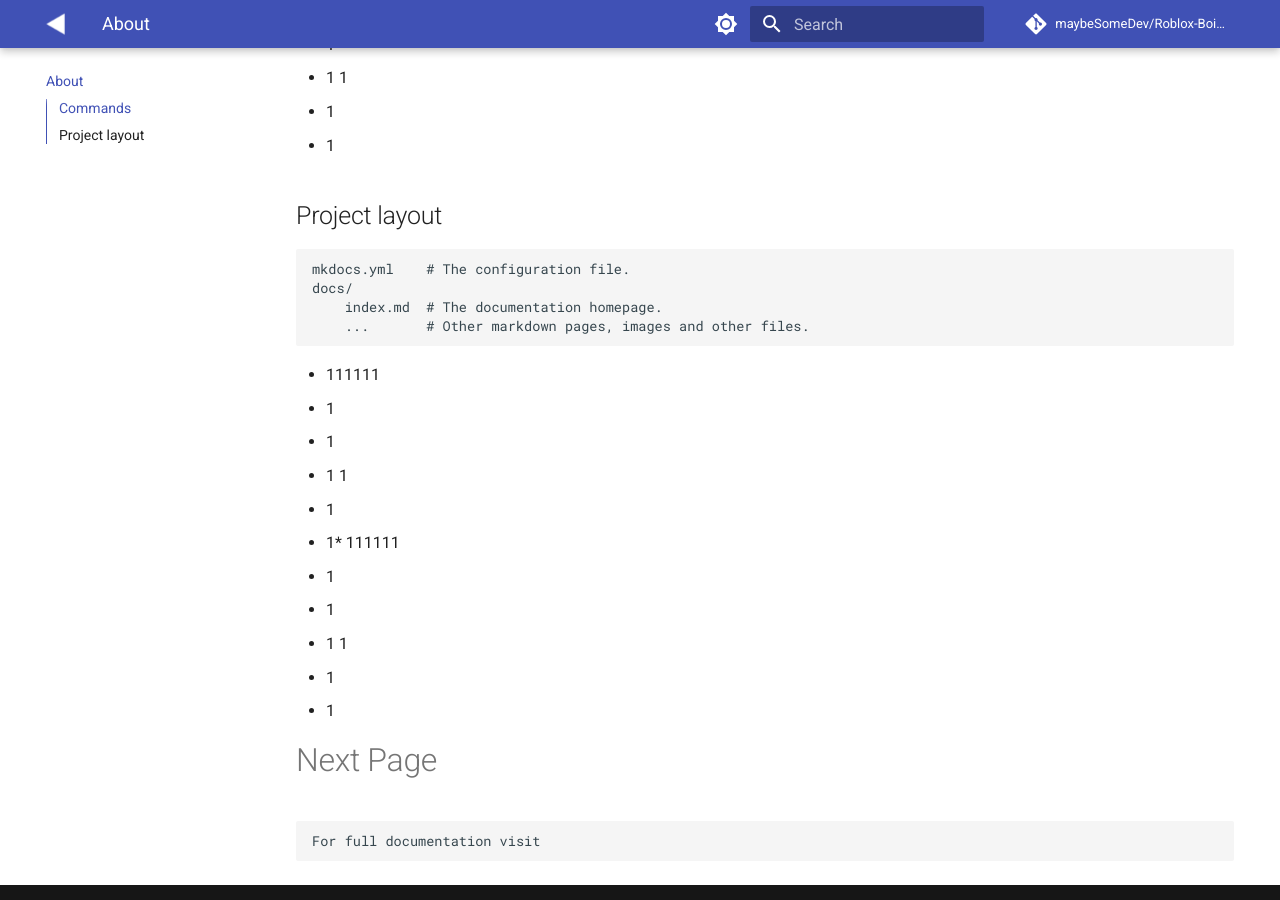
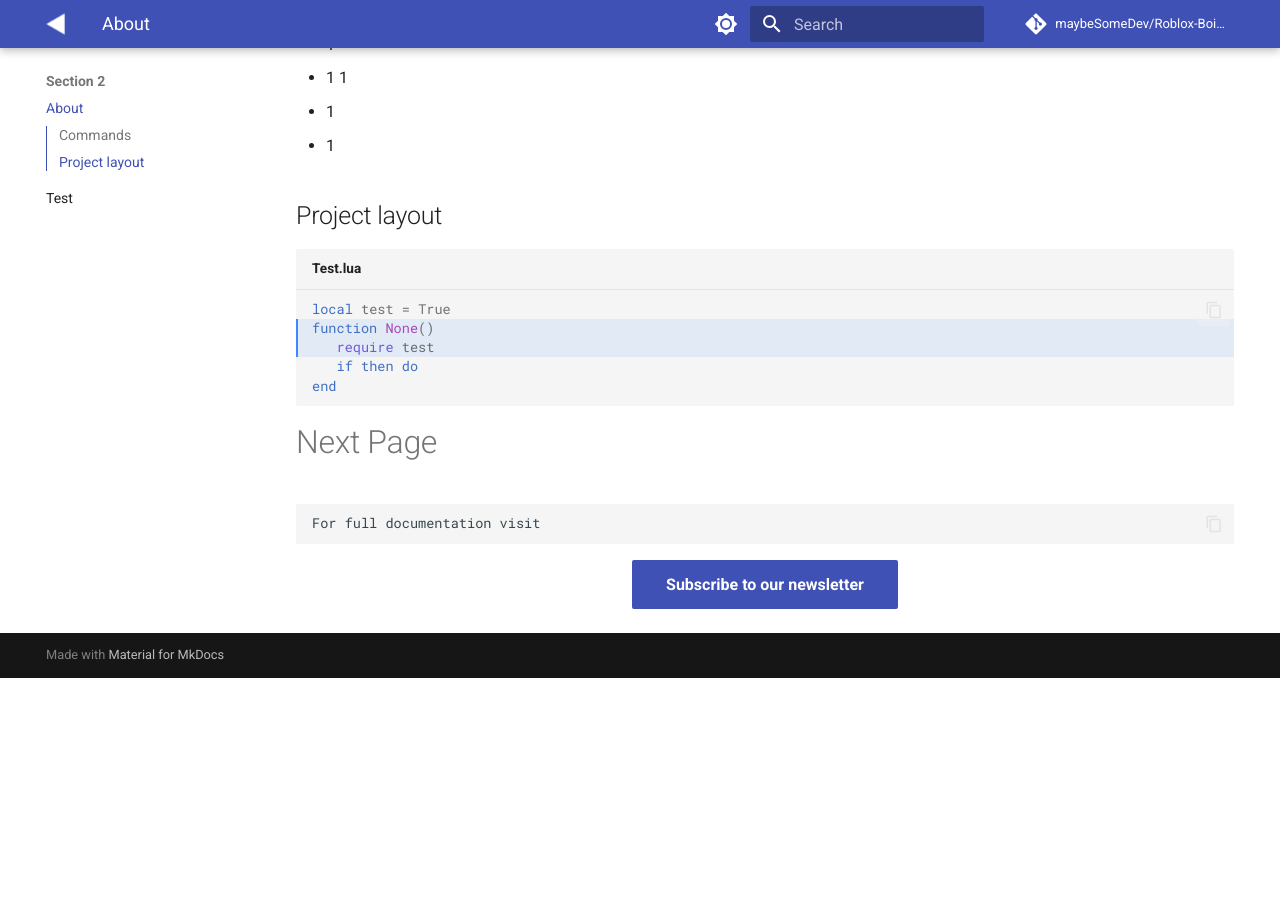
Before and after one commit to maybeSomeDev/Roblox-Boids-Implementation, an MkDocs documentation site: the page built from docs/about.md, in a window 1280 px wide and 900 px high, scrolled down 514 px. Built offline with MkDocs 1.6.1 and Material for MkDocs 9.7.7, drawn with Linux system fonts in a browser that asks for light colours; comment, search, counter and statistics services are not loaded; after the commit the page ends 1192 px from its top, so only the background shows below that.

Commit message:
add: code snippets support

````diff
--- a/docs/about.md
+++ b/docs/about.md
@@ -20,27 +20,17 @@ For full documentation visit [mkdocs.org](https://www.mkdocs.org).
 - 1
 ## Project layout
 
-    mkdocs.yml    # The configuration file.
-    docs/
-        index.md  # The documentation homepage.
-        ...       # Other markdown pages, images and other files.
-* 111111
-* 1
-
-* 1
-
- * 1
-1
-* 1
-- 1* 111111
-* 1
-
-* 1
-
- * 1
-1
-* 1
-- 1
+ ``` lua title="Test.lua" hl_lines="2 3"
+ local test = True
+ function None()
+    require test
+    if then do
+ end
+ ```
 
 # Next Page
     For full documentation visit
+
+
+[Subscribe to our newsletter](#){.md-button .md-button--primary}
+{: align="center"}
--- a/mkdocs.yml
+++ b/mkdocs.yml
@@ -1,7 +1,16 @@
-site_name: My Docs
+site_name: Docs
 site_url: https://maybesomedev.github.io/Roblox-Boids-Implementation/
 repo_name: maybeSomeDev/Roblox-Boids-Implementation
 repo_url: https://github.com/maybeSomeDev/Roblox-Boids-Implementation
+
+markdown_extensions:
+  - attr_list
+  - pymdownx.highlight:
+      anchor_linenums: true
+      line_spans: __span
+      pygments_lang_class: true
+  - pymdownx.inlinehilite
+  - pymdownx.superfences
 
 dev_addr: 'localhost:5000'
 theme:
@@ -12,6 +21,8 @@ theme:
   features:
     - navigation.tabs
     - toc.integrate
+    - content.code.copy
+
   palette:
     - media: "(prefers-color-scheme: light)"
       scheme: default
@@ -25,5 +36,8 @@ theme:
         name: Switch to system preference
 
 nav:
-  - Home: index.md
-  - About: about.md
+  - 'Section 1':
+    - Home: index.md
+  - 'Section 2':
+    - About: about.md
+    - Test: test.md
````
Also changed, not shown: docs/test.md (added, +1 -0 lines).
